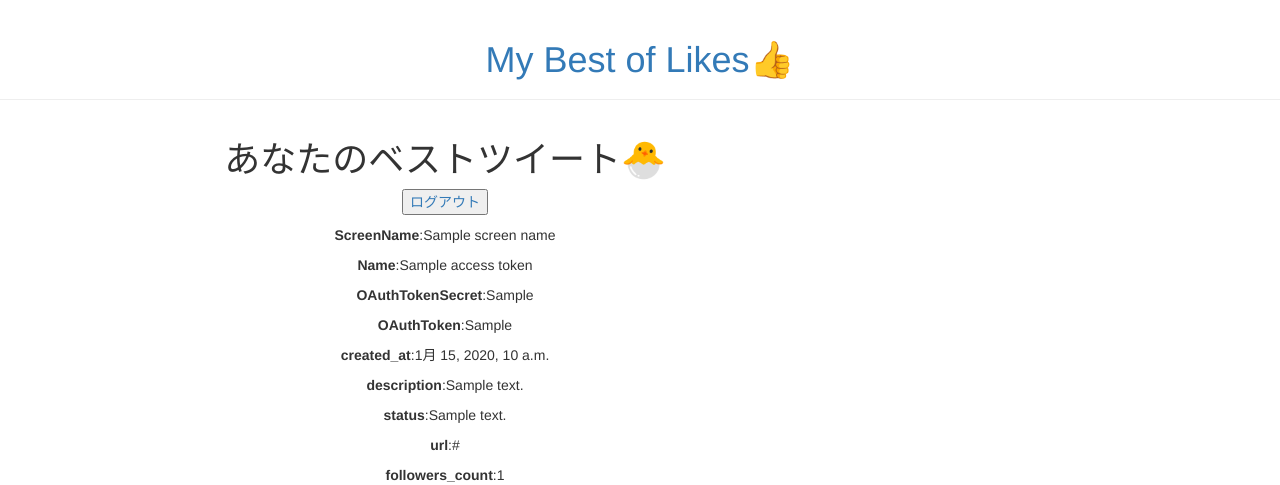
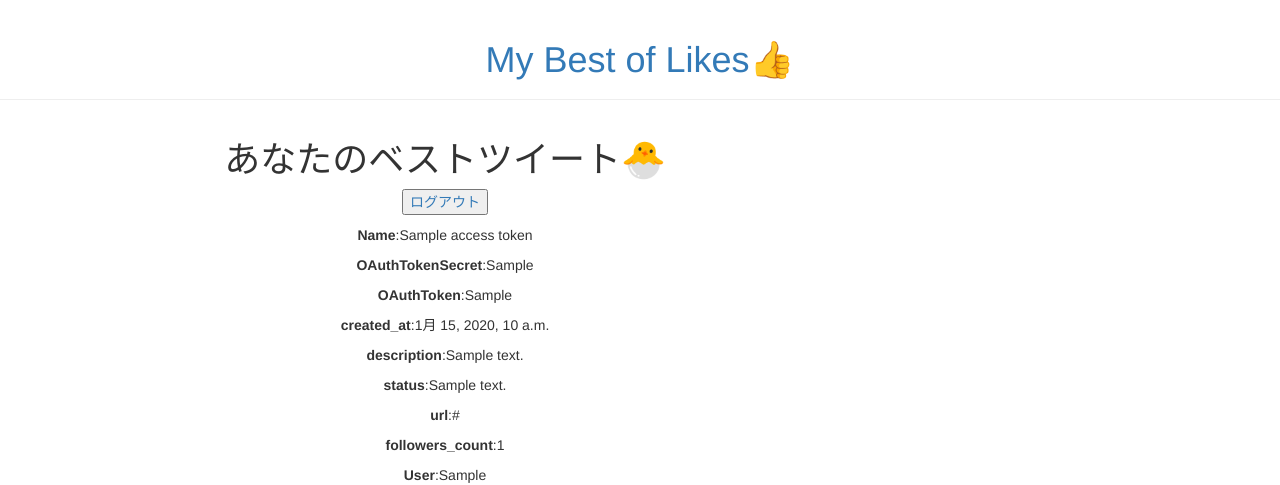
Before and after one commit to akihanari/web1week_akihanari, a Django app: template contents/templates/top.html in a window 1280 px wide. Shown: the top 485 px of the page. Run offline with Django 3.2, Linux system fonts and the light colour scheme; the template is opened without the code that fills it: most values are stand-ins (such as "Sample title", 1, 10 or a date in 2020); some libraries are stand-ins or nearby versions.

Commit message:
20200524_views

```diff
--- a/contents/templates/top.html
+++ b/contents/templates/top.html
@@ -6,7 +6,7 @@
       <a href="/logout"><button type="button" >ログアウト</button></a>
     </p>
     <div>
-      <p><b>ScreenName</b>:{{ screen_name }}</p>
+      <!-- <p><b>ScreenName</b>:{{ screen_name }}</p> -->
       <p><b>Name</b>:{{ social_account.access_token.name }}</p>
 
       <p><b>OAuthTokenSecret</b>:{{ user_oauth_token_sercret }}</p>
--- a/contents/views.py
+++ b/contents/views.py
@@ -21,9 +21,9 @@ def top_page(request):
     social_account = UserSocialAuth.objects.get(user_id=request.user.id)
     user_oauth_token = social_account.extra_data['access_token']['oauth_token']
     user_oauth_token_sercret = social_account.extra_data['access_token']['oauth_token_secret']
-    screen_name = social_account['screen_name']
+    # screen_name = social_account['screen_name']
 
-    social_dic = {'social_account': social_account ,'user_oauth_token': user_oauth_token, 'user_oauth_token_sercret': user_oauth_token_sercret, 'screen_name': screen_name}
+    social_dic = {'social_account': social_account ,'user_oauth_token': user_oauth_token, 'user_oauth_token_sercret': user_oauth_token_sercret }
     return render(request,'top.html', social_dic)
 
     # form = TweetForm
```
